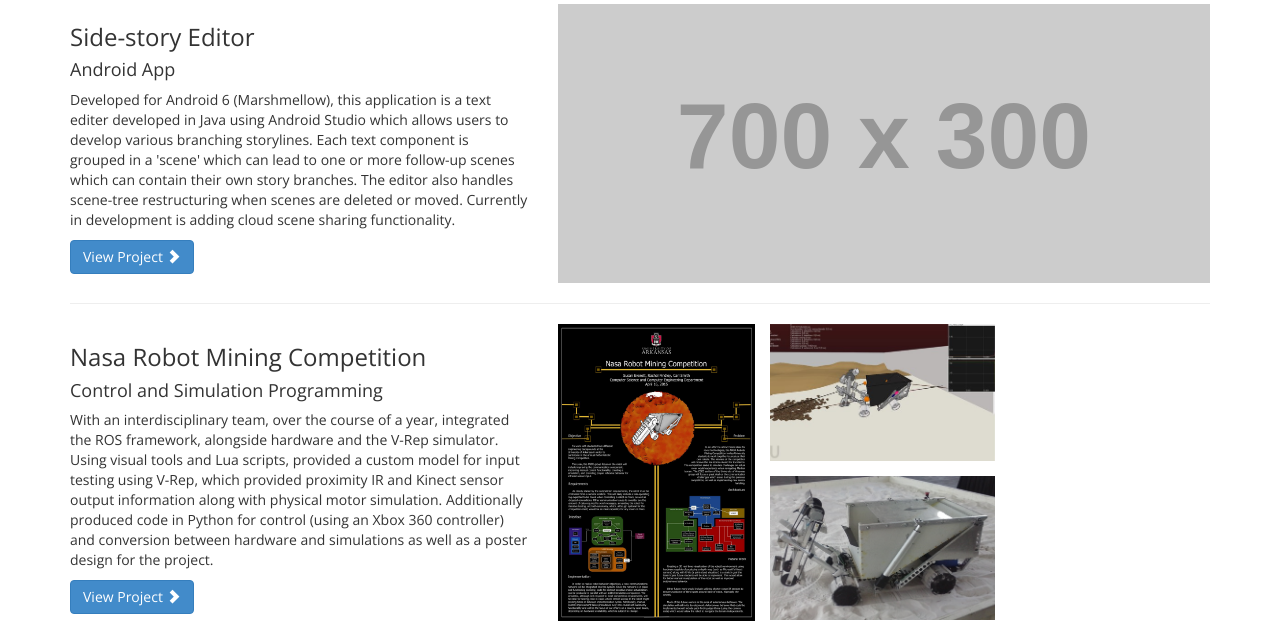
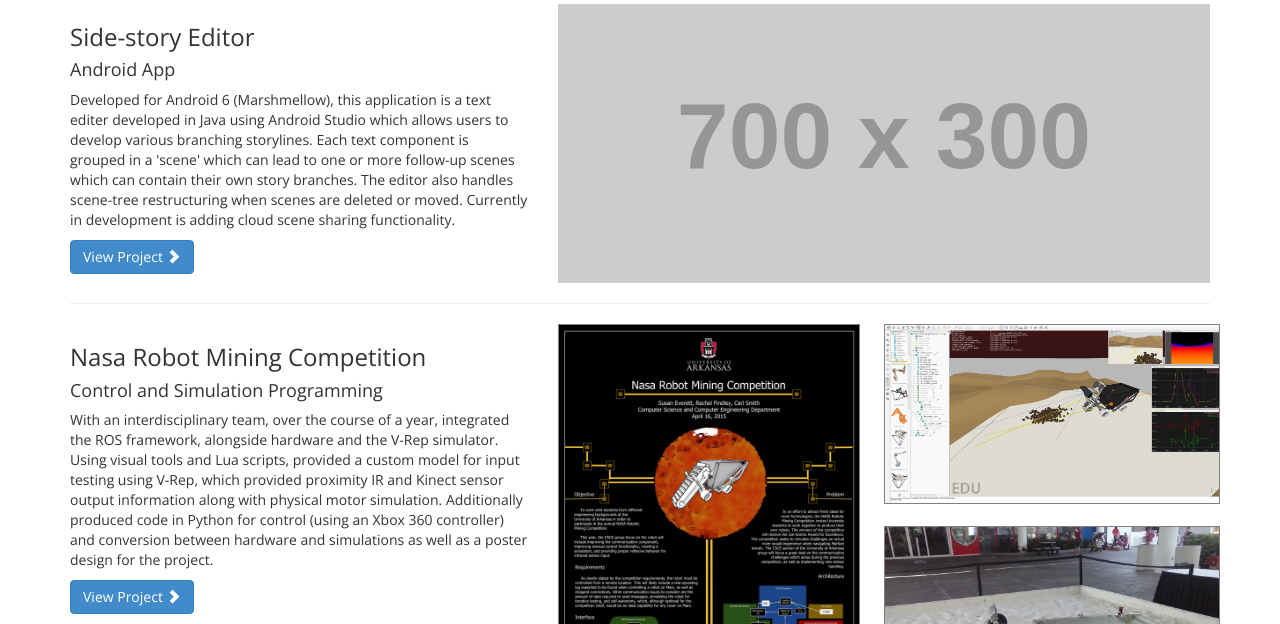
Before and after one commit to carlfsmith/carlfsmith.github.io, a plain HTML site: page index.html in a window 1280 px wide. Shown: the part 176-800 px from the top of the page. Drawn offline with nearby package versions, Linux system fonts and the light colour scheme; placeholder pictures from the web are drawn by us.

Commit message:
Added Image Zoom and Click
Images will now animate to zoom when hovered over and will display the
picture at full size when clicked. Images were also updated for project
2.

```diff
--- a/css/style.css
+++ b/css/style.css
@@ -16,6 +16,31 @@ footer {
     margin: 30px 0;
 }
 
+.img-wrapper {
+    display: inline-block;
+    overflow: hidden;
+
+    border: 1px solid gray;
+}
+
+.img-wrapper img {
+    -webkit-transition: all .6s ease;
+    -moz-transition: all .6s ease;
+    -ms-transition: all .6s ease;
+    -o-transition: all .6s ease;
+    transition: all .6s ease;
+
+    vertical-align: middle;
+}
+
+.img-wrapper img:hover {
+    -webkit-transform:scale(1.4); /* Safari and Chrome */
+    -moz-transform:scale(1.4); /* Firefox */
+    -ms-transform:scale(1.4); /* IE 9 */
+    -o-transform:scale(1.4); /* Opera */
+    transform:scale(1.4);
+}
+
 .top5 { margin-top:5px; }
 .top7 { margin-top:7px; }
 .top10 { margin-top:10px; }
--- a/index.html
+++ b/index.html
@@ -114,15 +114,27 @@
             </div>
             <div class="col-md-7">
 				<div class="row">
-					<div class="col-md-4">
-						<img class="img-responsive" src="Project_2\RoNot Poster.png" HEIGHT="400" WIDTH="200" BORDER="0" alt="">
+					<div class="col-md-6">
+						<div class="img-wrapper">
+							<a href="Project_2\RoNot Poster.png">
+								<img src="Project_2\RoNot Poster.png" HEIGHT="450" WIDTH="300">
+							</a>
+						</div>
 					</div>
 					<div class="col-md-6">
 						<div class="row">
-							<img class="img-responsive" src="Project_2\RoNot Vrep.jpg" HEIGHT="142" WIDTH="225" BORDER="0" alt="">
+							<div class="img-wrapper">
+								<a href="Project_2\RoNot.png">
+									<img class="img-responsive" src="Project_2\RoNot.png" HEIGHT="100" WIDTH="334">
+								</a>
+							</div>
 						</div>
-						<div class="row top15">
-							<img class="img-responsive" src="Project_2\Robot.png" HEIGHT="142" WIDTH="225" BORDER="0" alt="">
+						<div class="row top17">
+							<div class="img-wrapper">
+								<a href="Project_2\Robot.jpg">
+									<img class="img-responsive" src="Project_2\Robot.jpg" HEIGHT="100" WIDTH="334" BORDER="0" alt="">
+								</a>
+							</div>
 						</div>
 					</div>
 				</div>
```
Also changed, not shown: Project_2/RoNot Vrep.jpg (deleted), Project_2/RoNot.png (added), Project_2/Robot.jpg (added), Project_2/Robot.png (deleted).
